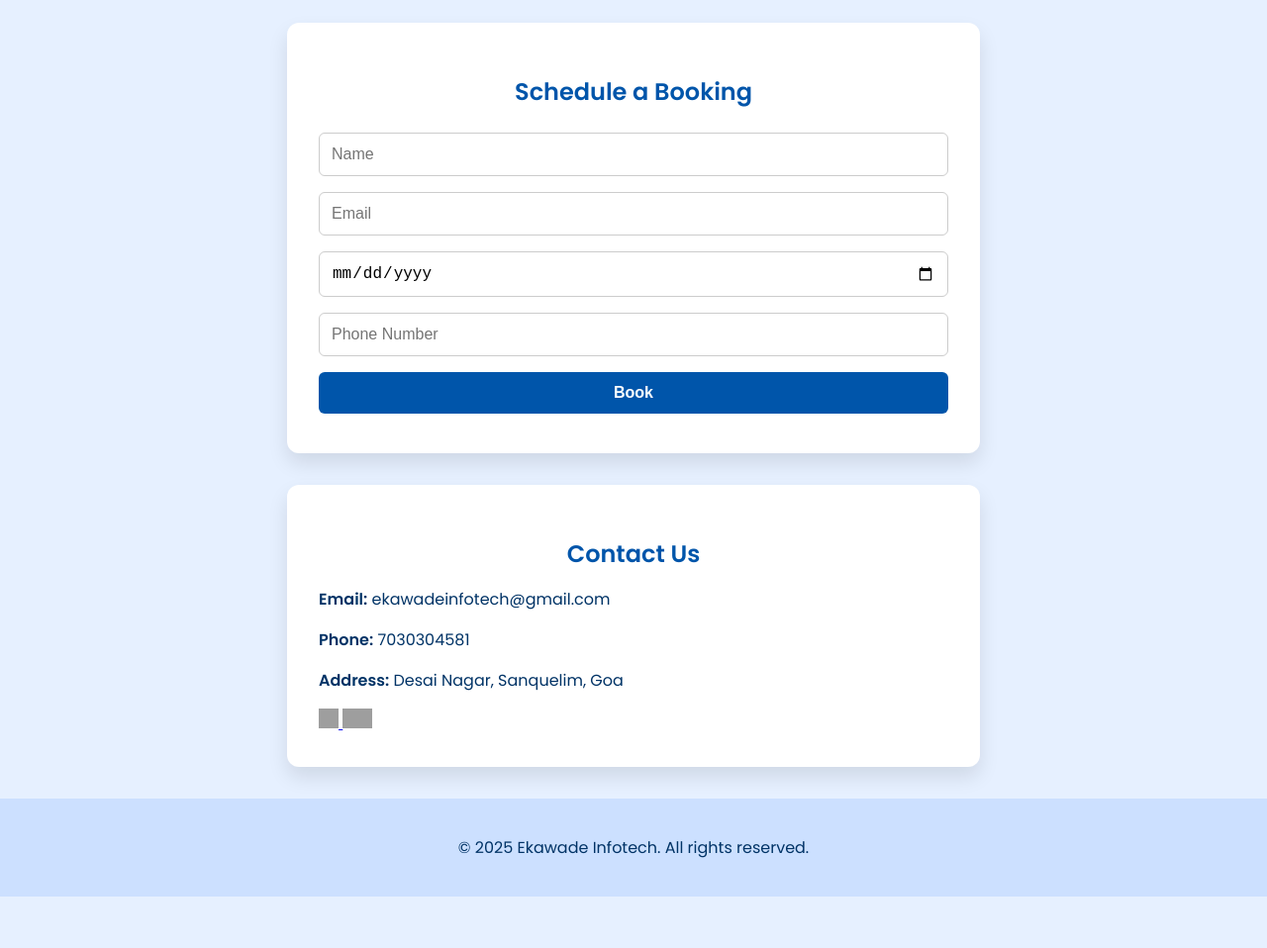
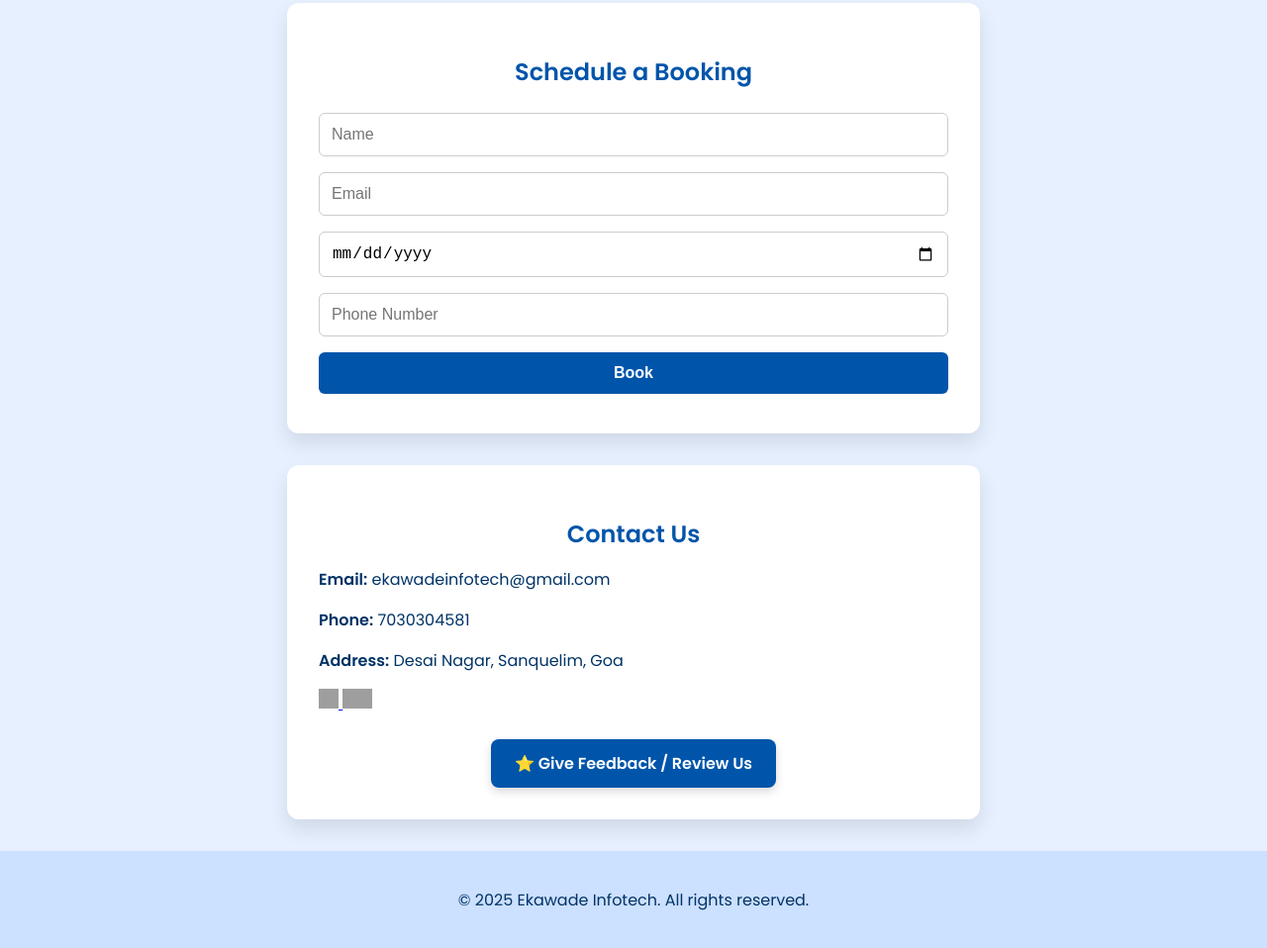
Before and after one commit to Eku2499/ekawade-infotech, a plain HTML site: page Ekawade Infotech/Index.html in a window 1280 px wide. Shown: the part 986-1944 px from the top of the page at 99% size. Before the commit the page ends 1892 px from the top, so only its background shows below. Drawn offline with nearby package versions, Linux system fonts and the light colour scheme; grey boxes are pictures that could not be loaded.

Commit message:
Update Index.html

```diff
--- a/Ekawade Infotech/Index.html
+++ b/Ekawade Infotech/Index.html
@@ -5,7 +5,7 @@
   <meta name="viewport" content="width=device-width, initial-scale=1.0"/>
   <title>Ekawade Infotech</title>
 
-  <link rel="icon" href="images/favicon.ico" type="image/x-icon" />
+  <link rel="icon" href="images/favicon.ico" type="image/favicon.ico" />
   <link href="https://fonts.googleapis.com/css2?family=Poppins:wght@400;600&display=swap" rel="stylesheet">
 
   <style>
@@ -151,6 +151,7 @@
     }
 
     footer {
+
       background-color: #cce0ff;
       text-align: center;
       padding: 2rem 1rem;
@@ -189,7 +190,7 @@
   </nav>
 
   <header id="home">
-    <img src="images/chipupdate.svg" alt="Ekawade Infotech Logo" />
+    <img src="/images/chip.svg" alt="EI Logo" style="width: 80px; height: 80px;" />
     <h1>Ekawade Infotech</h1>
     <p>IT Products & Services | Surveillance Systems | Biometric Solutions</p>
   </header>
@@ -246,13 +247,36 @@
     <a href="https://wa.me/7030304581" target="_blank">
       <img src="https://www.svgrepo.com/show/510342/whatsapp.svg" alt="WhatsApp" width="30" height="20">
     </a>
+    <div style="text-align:center; margin-top: 1.5rem;">
+  <a
+    href="https://g.page/r/CezVtfcZCv34EAE/review"
+    target="_blank"
+    style="
+      display: inline-block;
+      background-color: #0055aa;
+      color: white;
+      font-weight: bold;
+      padding: 12px 24px;
+      border-radius: 8px;
+      text-decoration: none;
+      transition: background-color 0.3s ease;
+      box-shadow: 0 4px 10px rgba(0,0,0,0.15);
+    "
+    onmouseover="this.style.backgroundColor='#003f80'"
+    onmouseout="this.style.backgroundColor='#0055aa'"
+  >
+    ⭐ Give Feedback / Review Us
+  </a>
+</div>
+
   </section>
 
-  <footer>
-    <p>&copy; 2025 Ekawade Infotech. All rights reserved.</p>
-  </footer>
+  <footer class="bg-[var(--light-blue)] text-center p-8 mt-8">
+        <p class="text-sm text-gray-600">&copy; 2025 Ekawade Infotech. All rights reserved.</p>
+    </footer>
 
-  <!-- ✅ EmailJS Booking Integration -->
+
+  <!--  EmailJS Booking Integration -->
   <script src="https://cdn.jsdelivr.net/npm/@emailjs/browser@4/dist/email.min.js"></script>
   <script>
     (function(){
```
